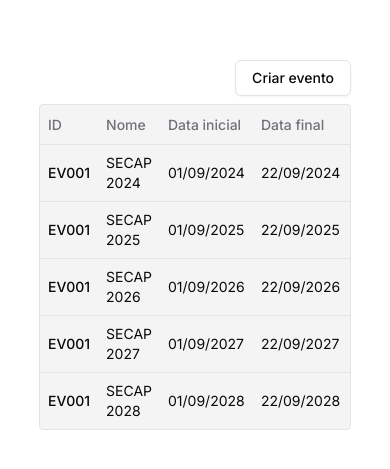
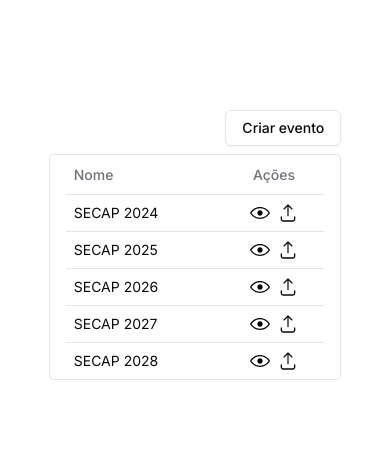
Before and after one commit to gabrielrtlima/upe-events-manager-front, a Next.js app: page /admin in a window 390 px wide. Shown: the part 181-650 px from the top of the page. Built offline with nearby package versions, Linux system fonts and the light colour scheme.

Commit message:
feat: add endpoints to responsive

```diff
--- a/src/app/admin/page.tsx
+++ b/src/app/admin/page.tsx
@@ -4,10 +4,10 @@ import { ListEvents } from "@/components/ListEvents";
 export default function DashboardAdmin() {
   return (
     <div className="flex flex-col justify-center items-center h-screen">
-      <div className="flex w-4/5 justify-end py-2">
+      <div className="flex w-9/12 justify-end py-2 sm:w-3/5">
         <CreateEventDialog />
       </div>
-      <div className="w-4/5 bg-zinc-100 rounded border ">
+      <div className="w-9/12 gg-zinc-100 rounded border px-4 sm:w-3/5">
         <ListEvents />
       </div>
 
--- a/src/app/page.tsx
+++ b/src/app/page.tsx
@@ -4,7 +4,7 @@ export default function Home() {
   return (
     <main className="flex flex-col w-full h-screen justify-center items-center">
       <h1 className="text-3xl font-bold text-center uppercase p-5">Login</h1>
-      <div className="flex flex-col bg-zinc-50 w-5/12 h-3/6 border rounded justify-center items-center">
+      <div className="flex flex-col bg-zinc-50 w-full md:w-3/5 h-3/6 border rounded justify-center items-center">
         <FormLogin className="w-3/5" />
       </div>
     </main>
--- a/src/components/FormCreateEvent.tsx
+++ b/src/components/FormCreateEvent.tsx
@@ -14,7 +14,6 @@ import {
   PopoverContent,
   PopoverTrigger,
 } from "@/components/ui/popover"
-import { toast } from "@/components/ui/use-toast"
 
 import {
   Form,
--- a/src/components/FormLogin.tsx
+++ b/src/components/FormLogin.tsx
@@ -92,7 +92,7 @@ export function FormLogin({ className }: FormLoginProps) {
           )}
         />
         <div className="flex justify-center">
-          <Button type="submit">Entrar</Button>
+          <Button type="submit" className="w-3/5 md:w-2/5">Entrar</Button>
         </div>
       </form>
     </Form >
--- a/src/components/ListEvents.tsx
+++ b/src/components/ListEvents.tsx
@@ -18,23 +18,23 @@ export function ListEvents() {
   ]
   return (
     <>
-      <Table className="p-4" >
+      <Table className="p-4 w-full" >
         <TableHeader>
           <TableRow>
-            <TableHead className="w-[100px]">ID</TableHead>
+            <TableHead className="hidden md:table-cell w-[100px]">ID</TableHead>
             <TableHead>Nome</TableHead>
-            <TableHead>Data inicial</TableHead>
-            <TableHead>Data final</TableHead>
+            <TableHead className="hidden md:table-cell">Data inicial</TableHead>
+            <TableHead className="hidden md:table-cell">Data final</TableHead>
             <TableHead className="text-center">Ações</TableHead>
           </TableRow>
         </TableHeader>
         <TableBody>
           {eventos.map((evento, index) => (
             <TableRow key={index}>
-              <TableCell className="font-medium">EV001</TableCell>
-              <TableCell>{evento.nome}</TableCell>
-              <TableCell>{evento.dataInicial}</TableCell>
-              <TableCell>{evento.dataFinal}</TableCell>
+              <TableCell className="hidden md:table-cell font-medium">EV001</TableCell>
+              <TableCell className="">{evento.nome}</TableCell>
+              <TableCell className="hidden md:table-cell">{evento.dataInicial}</TableCell>
+              <TableCell className="hidden md:table-cell">{evento.dataFinal}</TableCell>
               <TableCell className="flex justify-center gap-2">
                 <EyeOpenIcon className="cursor-pointer h-5 w-5" />
                 <UploadIcon className="cursor-pointer h-5 w-5" />
```
